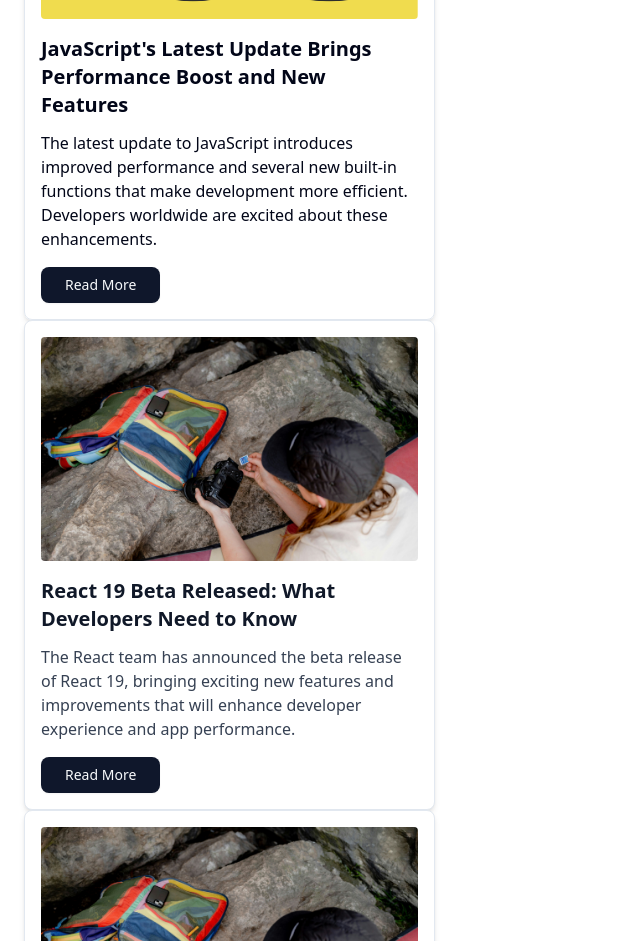
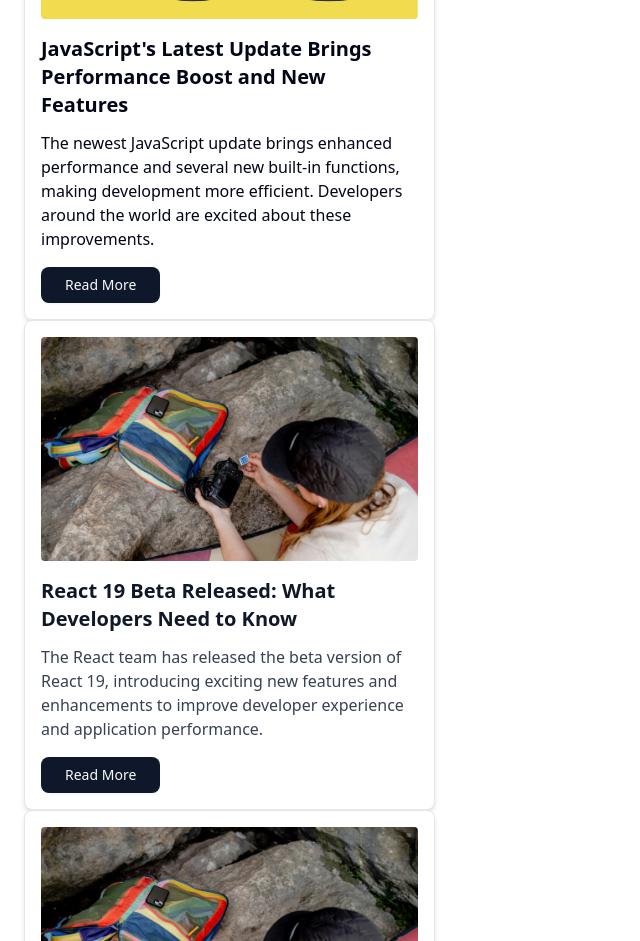
Before and after one commit to Khalid-Saifullaha/next-news-portal, a Next.js app: page / in a window 1280 px wide. Shown: the part 1880-2821 px from the top of the page, without its empty margins (0-640 px from the left). Built offline with nearby package versions, Linux system fonts and the light colour scheme.

Commit message:
change p teg text

```diff
--- a/src/components/shared/NewsCard.tsx
+++ b/src/components/shared/NewsCard.tsx
@@ -66,9 +66,9 @@
             JavaScript's Latest Update Brings Performance Boost and New Features
           </h2>
           <p className="mb-4">
-            The latest update to JavaScript introduces improved performance and
-            several new built-in functions that make development more efficient.
-            Developers worldwide are excited about these enhancements.
+            The newest JavaScript update brings enhanced performance and several
+            new built-in functions, making development more efficient.
+            Developers around the world are excited about these improvements.
           </p>
           <Link href="/news-details">
             <Button variant="default">Read More</Button>
@@ -88,9 +88,9 @@
             React 19 Beta Released: What Developers Need to Know
           </h2>
           <p className="mb-4 text-gray-700">
-            The React team has announced the beta release of React 19, bringing
-            exciting new features and improvements that will enhance developer
-            experience and app performance.
+            The React team has released the beta version of React 19,
+            introducing exciting new features and enhancements to improve
+            developer experience and application performance.
           </p>
           <Link href="/react-news">
             <Button variant="default">Read More</Button>
```
